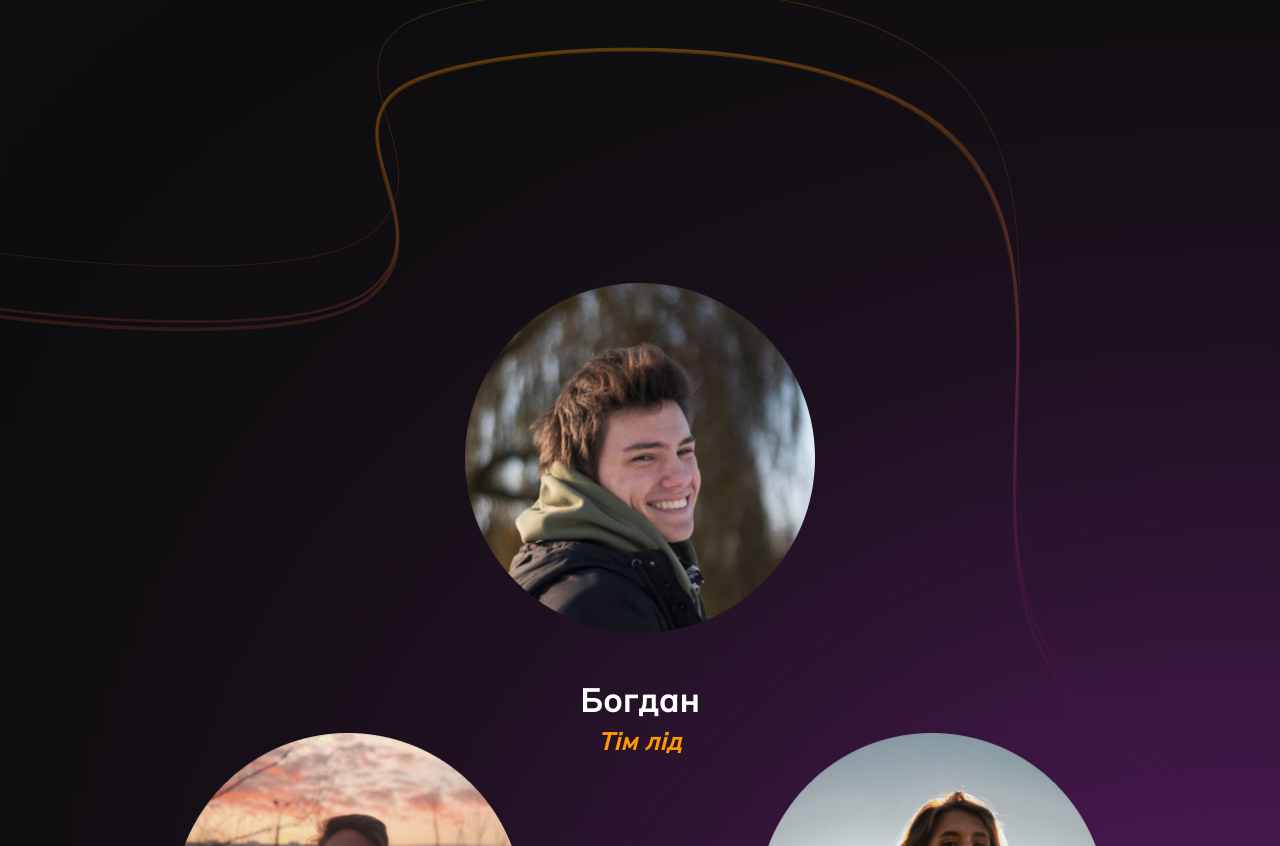
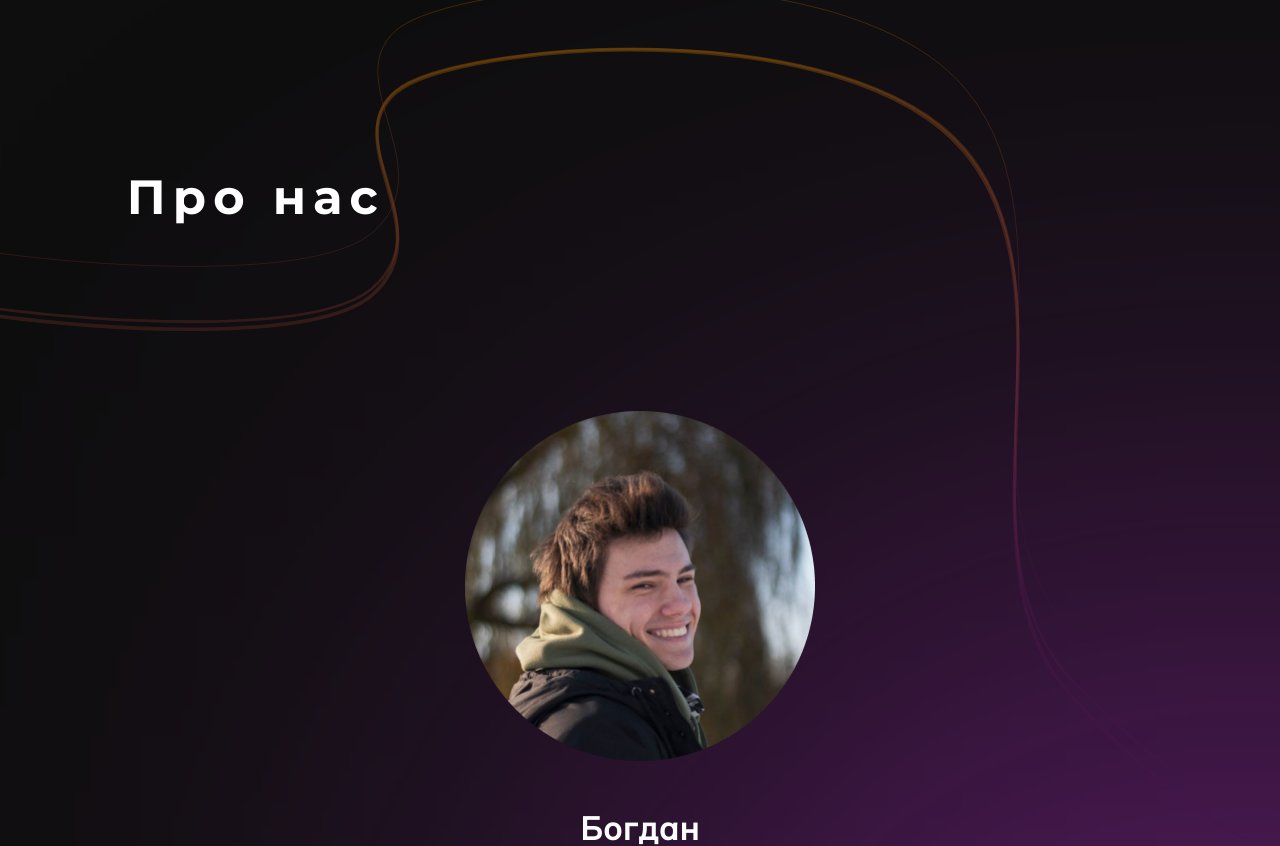
Before and after one commit to codeBerzerk/WebLab, a React (Create React App) app: page / in a window 1280 px wide. Shown: the part 3414-4260 px from the top of the page. Built offline with nearby package versions, Linux system fonts and the light colour scheme.

Commit message:
so many fucking fixes, added some files

```diff
--- a/src/components/OurTeam/OurTeam.jsx
+++ b/src/components/OurTeam/OurTeam.jsx
@@ -5,6 +5,8 @@ import Line_2 from "../images/Sprites/Line_2";
 import Bohdan from "./Founders/Bohdan/Bohdan";
 import Yaroslav from "./Founders/Yaroslav/Yaroslav";
 import Maria from "./Founders/Maria/Maria";
+import Dots from "../images/Sprites/Dots";
+
 export default class OurTeam extends React.Component {
     state = {
         lang: "ua"
@@ -13,13 +15,20 @@ export default class OurTeam extends React.Component {
     render() {
         const {t} = this.props;
         return (
+            <>
+            <div className="our-team__title">Про нас</div>
             <div className="our-team">
+
                 <Line_2/>
+                <div className="our-team__founders">
                 <Yaroslav/>
                 <Bohdan/>
                 <Maria/>
+                </div>
+                <div className="our-team__dots"><Dots/></div>
                 <div className="our-team__animation"></div>
             </div>
+            </>
         );
 
     }
--- a/src/components/OurTeam/OurTeam.scss
+++ b/src/components/OurTeam/OurTeam.scss
@@ -11,12 +11,29 @@
 }
 
 .our-team {
-  margin-top: 304px;
+  margin-top: 100px;
   display: flex;
-  justify-content: center;
+  flex-direction: column;
+  align-items: center;
   margin-left: auto;
   margin-right: auto;
 
+  &__title {
+    margin-left: 9.895833333333334vw;
+    margin-top: 305px;
+    font-family: 'Montserrat', sans-serif;
+    font-style: normal;
+    font-weight: 800;
+    font-size: 48px;
+    line-height: 27px;
+    letter-spacing: 0.15em;
+    color: #FFFFFF;
+  }
+
+  &__founders {
+    display: flex;
+    justify-content: center;
+  }
 
   &__line-container {
     width: 100%;
@@ -45,4 +62,7 @@
     animation: pulse 2500ms infinite;
   }
 
+  &__dots {
+    margin-top: 172px;
+  }
 }
```
